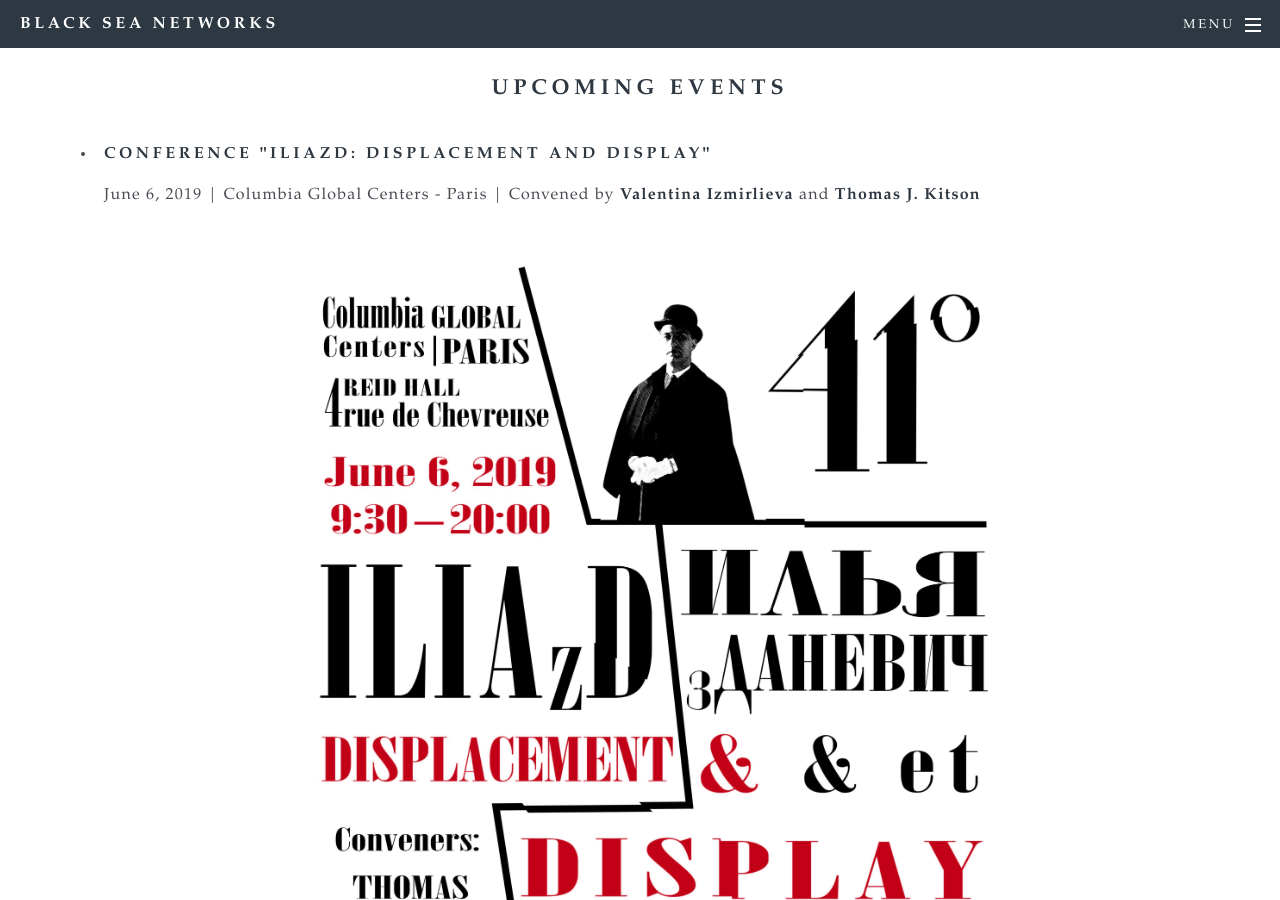
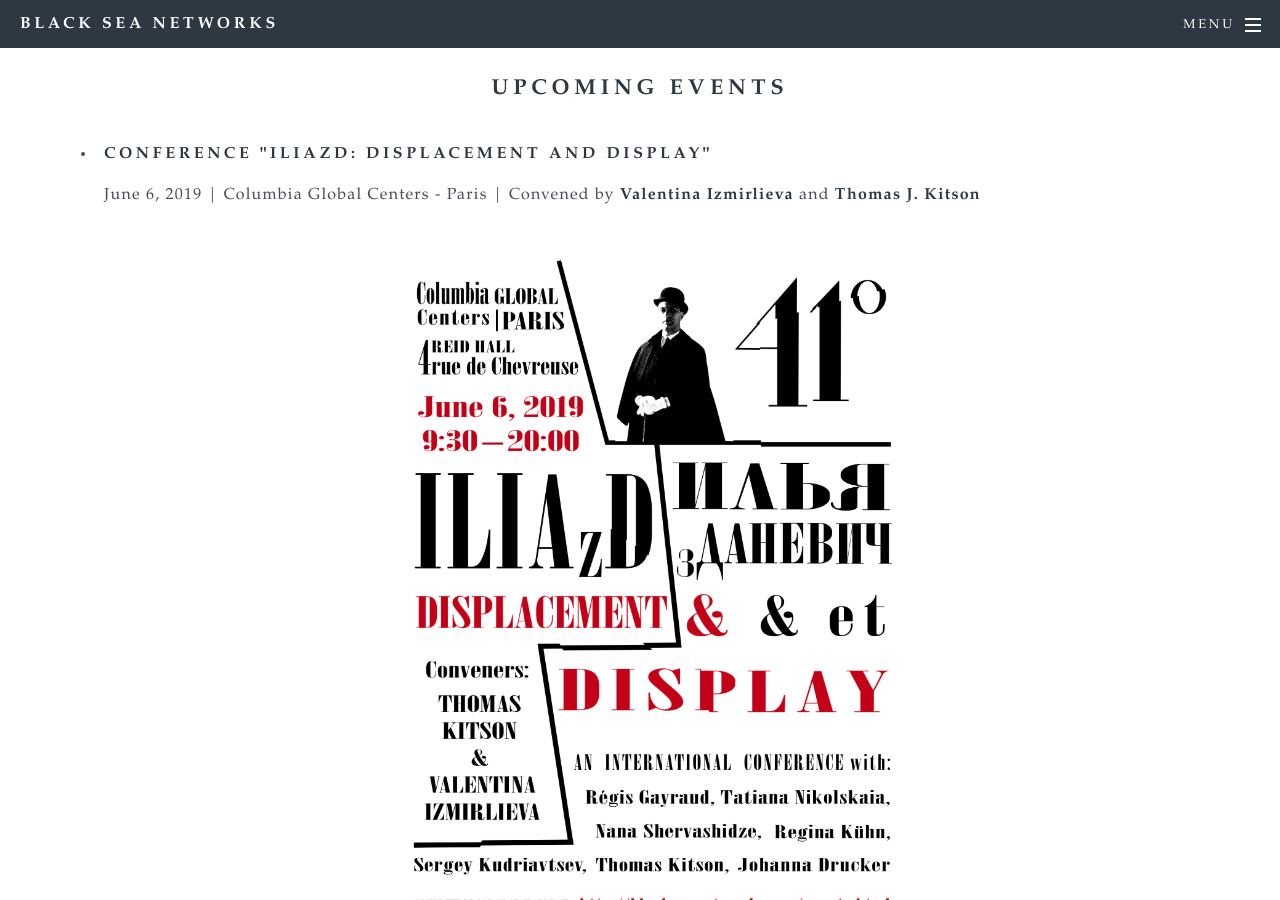
Before and after one commit to bradleygorski/blackseanet, a Jekyll site: the page built from events.html, in a window 1280 px wide and 900 px high, scrolled down 508 px. Built offline with Jekyll 4.4.1, drawn with Linux system fonts in a browser that asks for light colours.

Commit message:
Resize Paris poster image

```diff
--- a/events.html
+++ b/events.html
@@ -22,7 +22,7 @@ title: Events
 
 <li><h4>Conference "Iliazd: Displacement and Display"</h4>
 <p>June 6, 2019 | Columbia Global Centers - Paris | Convened by <b>Valentina Izmirlieva</b> and <b>Thomas J. Kitson</b></p>
-<div class="w3-row w3-center w3-padding-small"><img src="images/Displacement.jpg" style="width:70%" alt="Poster for Iliazd: Displacement and Display, June 6, 2019, Columbia Global Center | Paris">
+<div class="w3-row w3-center w3-padding-small"><img src="images/Displacement.jpg" style="width:50%" alt="Poster for Iliazd: Displacement and Display, June 6, 2019, Columbia Global Center | Paris">
 </div>
 </li>
 
```
